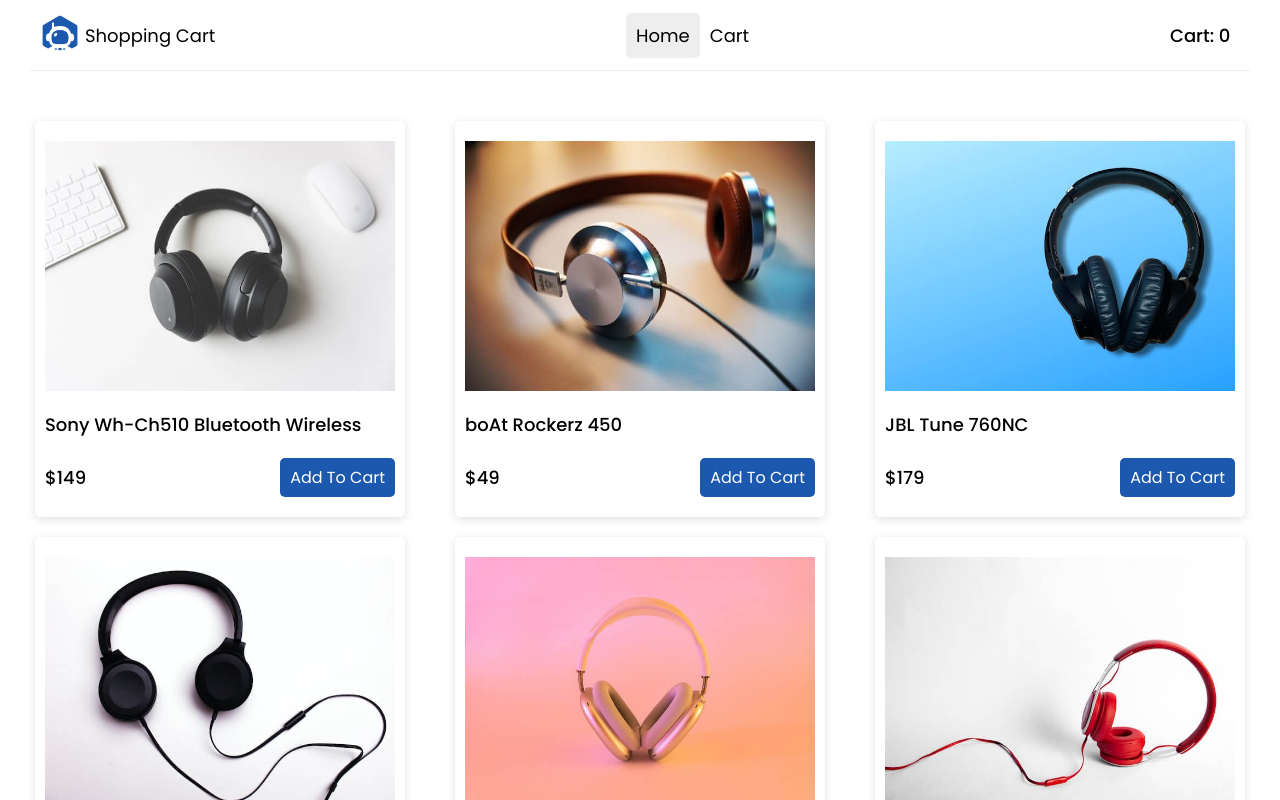
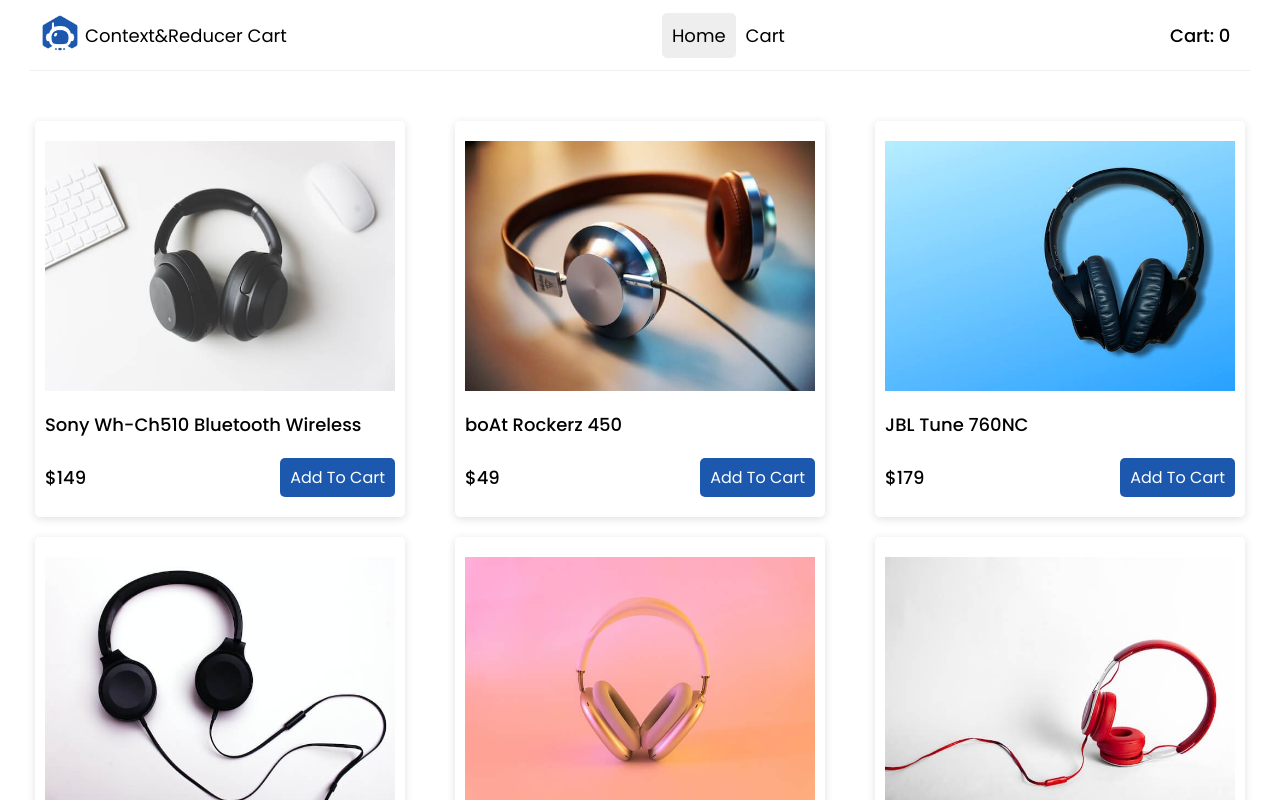
Before and after one commit to AbhishekSadhwani/Shopmate-context-reducers, a React (Create React App) app: page / in a window 1280 px wide. Shown: the top 800 px of the page. Built offline with nearby package versions, Linux system fonts and the light colour scheme.

Commit message:
Changed page name

```diff
--- a/src/components/Header.js
+++ b/src/components/Header.js
@@ -9,7 +9,7 @@ export const Header = () => {
     <header>
       <Link to="/" className="heading">
         <img className= "logo" src={logo} alt="Shopping cart" />
-        <span>Shopping Cart</span>
+        <span>Context&Reducer Cart</span>
       </Link>
       <nav className='nav'>
         <ul className='nav-items'>
```
